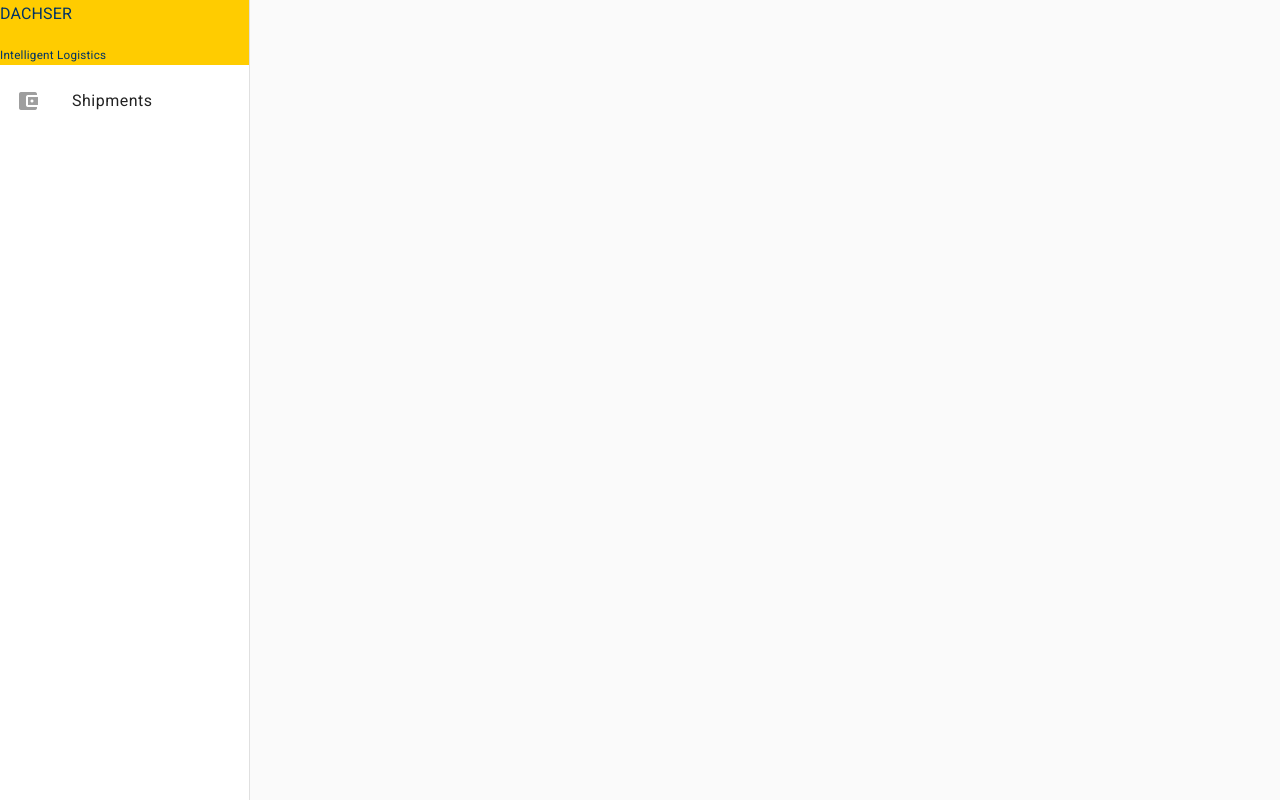
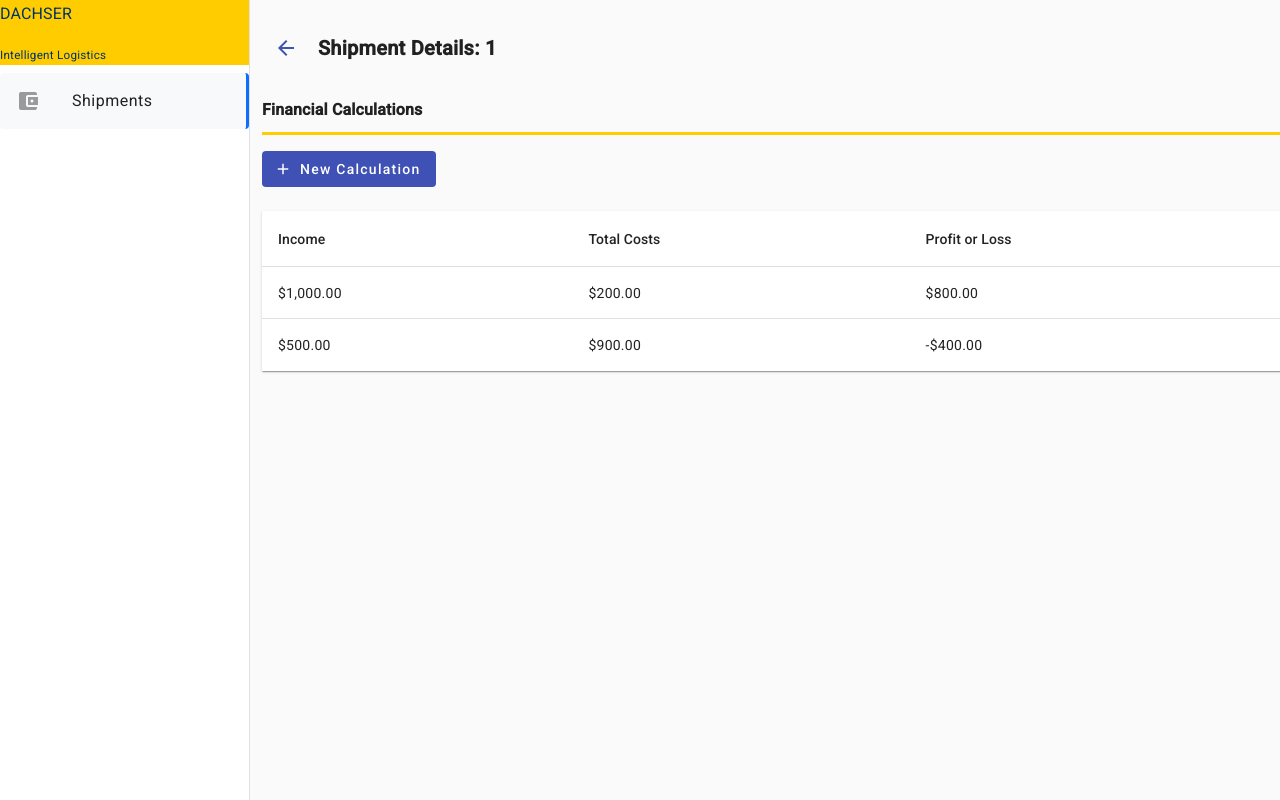
Before and after one commit to pedropds/dachser_demo, an Angular app in the folder frontend/: page /shipments/1 in a window 1280 px wide. Before the commit this address led to /. Built offline with nearby package versions, Linux system fonts and the light colour scheme.

Commit message:
Added Dialog component for adding new Financial Calculations

```diff
--- a/frontend/src/app/app.component.scss
+++ b/frontend/src/app/app.component.scss
@@ -1,15 +1,10 @@
-// Brand Colors
-$dachser-yellow: #ffcc00;
-$dachser-blue: #003366;
-
-// 1. Fixed: Use 100vh (Viewport Height) instead of 100%
 .app-layout-container {
   position: absolute;
   top: 0;
   bottom: 0;
   left: 0;
   right: 0;
-  height: 100vh; // <-- Changed here
+  height: 100vh;
 }
 
 // 2. Sidenav width
@@ -17,16 +12,14 @@ $dachser-blue: #003366;
   width: 250px;
 }
 
-// 3. Fixed: Added !important to force the color over Material/Bootstrap defaults
 .brand-header {
-  background-color: $dachser-yellow !important; // <-- Changed here
+  background-color: var(--dachser-yellow) !important;
 }
 
 .brand-text {
-  color: $dachser-blue !important;
+  color: var(--dachser-blue) !important;
 }
 
-// 4. Extracted Active Link Styles
 .active-nav-item {
   background-color: #f8f9fa !important;
   border-right: 3px solid #0d6efd !important;
--- a/frontend/src/app/app.routes.ts
+++ b/frontend/src/app/app.routes.ts
@@ -1,7 +1,9 @@
 import { Routes } from '@angular/router';
 import { ShipmentListComponent } from './features/shipments/shipment-list/shipment-list.component';
+import { ShipmentDetailComponent } from './features/shipments/shipment-detail/shipment-detail.component';
 
 export const routes: Routes = [
   { path: '', redirectTo: 'shipments', pathMatch: 'full' },
   { path: 'shipments', component: ShipmentListComponent },
+  { path: 'shipments/:id', component: ShipmentDetailComponent },
 ];
--- /dev/null
+++ b/frontend/src/app/features/shipments/shipment-detail/calculate-shipment-financials-dialog/calculation-dialog.component.html
@@ -0,0 +1,47 @@
+<h2 mat-dialog-title class="fw-bold">New Calculation</h2>
+
+<mat-dialog-content>
+  <form [formGroup]="calcForm" class="d-flex flex-column mt-2">
+    <mat-form-field appearance="outline" class="mb-2">
+      <mat-label>Income</mat-label>
+      <input
+        matInput
+        type="number"
+        formControlName="income"
+        placeholder="0.00"
+      />
+    </mat-form-field>
+
+    <mat-form-field appearance="outline" class="mb-2">
+      <mat-label>Base Cost</mat-label>
+      <input
+        matInput
+        type="number"
+        formControlName="baseCost"
+        placeholder="0.00"
+      />
+    </mat-form-field>
+
+    <mat-form-field appearance="outline">
+      <mat-label>Additional Cost</mat-label>
+      <input
+        matInput
+        type="number"
+        formControlName="additionalCost"
+        placeholder="0.00"
+      />
+    </mat-form-field>
+  </form>
+</mat-dialog-content>
+
+<mat-dialog-actions align="end" class="mb-2 pe-3">
+  <button mat-button mat-dialog-close>Cancel</button>
+  <button
+    mat-flat-button
+    color="primary"
+    [disabled]="calcForm.invalid"
+    (click)="submit()"
+  >
+    Calculate & Save
+  </button>
+</mat-dialog-actions>
--- /dev/null
+++ b/frontend/src/app/features/shipments/shipment-detail/calculate-shipment-financials-dialog/calculation-dialog.component.scss
@@ -0,0 +1,11 @@
+/* Ensure form fields take up the full width of the dialog */
+mat-form-field {
+  width: 100%;
+}
+
+/* Remove default browser arrows from number inputs for a cleaner look */
+input::-webkit-outer-spin-button,
+input::-webkit-inner-spin-button {
+  -webkit-appearance: none;
+  margin: 0;
+}
--- /dev/null
+++ b/frontend/src/app/features/shipments/shipment-detail/calculate-shipment-financials-dialog/calculation-dialog.component.ts
@@ -0,0 +1,47 @@
+import { Component } from '@angular/core';
+import { CommonModule } from '@angular/common';
+import {
+  ReactiveFormsModule,
+  FormBuilder,
+  FormGroup,
+  Validators,
+} from '@angular/forms';
+import { MatDialogModule, MatDialogRef } from '@angular/material/dialog';
+import { MatButtonModule } from '@angular/material/button';
+import { MatFormFieldModule } from '@angular/material/form-field';
+import { MatInputModule } from '@angular/material/input';
+
+@Component({
+  selector: 'app-calculation-dialog',
+  standalone: true,
+  imports: [
+    CommonModule,
+    ReactiveFormsModule,
+    MatDialogModule,
+    MatButtonModule,
+    MatFormFieldModule,
+    MatInputModule,
+  ],
+  templateUrl: './calculation-dialog.component.html',
+  styleUrl: './calculation-dialog.component.scss',
+})
+export class CalculationDialogComponent {
+  calcForm: FormGroup;
+
+  constructor(
+    private fb: FormBuilder,
+    private dialogRef: MatDialogRef<CalculationDialogComponent>,
+  ) {
+    this.calcForm = this.fb.group({
+      income: [null, [Validators.required, Validators.min(0)]],
+      baseCost: [null, [Validators.required, Validators.min(0)]],
+      additionalCost: [null, [Validators.min(0)]],
+    });
+  }
+
+  submit() {
+    if (this.calcForm.valid) {
+      this.dialogRef.close(this.calcForm.value);
+    }
+  }
+}
--- /dev/null
+++ b/frontend/src/app/features/shipments/shipment-detail/shipment-detail.component.html
@@ -0,0 +1,94 @@
+<div class="page-wrapper">
+  <!-- Main Page Header & Back Button -->
+  <div class="page-header">
+    <button
+      mat-icon-button
+      color="primary"
+      (click)="goBack()"
+      class="back-button"
+    >
+      <mat-icon>arrow_back</mat-icon>
+    </button>
+    <h2 class="mat-h2 page-title">Shipment Details: {{ shipmentId }}</h2>
+  </div>
+
+  <!-- Financials Section Header -->
+  <div class="section-container">
+    <h3 class="mat-h3 section-title">Financial Calculations</h3>
+
+    <!-- Button stacked below the title -->
+    <button mat-flat-button color="primary" (click)="openCalculationDialog()">
+      <mat-icon>add</mat-icon> New Calculation
+    </button>
+  </div>
+
+  <!-- History Table Card -->
+  <mat-card class="mat-elevation-z2 history-card">
+    <table
+      mat-table
+      [dataSource]="financialHistory"
+      class="w-100 prototype-table"
+    >
+      <ng-container matColumnDef="income">
+        <th
+          mat-header-cell
+          *matHeaderCellDef
+          class="fw-bold text-dark border-bottom border-dark"
+        >
+          Income
+        </th>
+        <td
+          mat-cell
+          *matCellDef="let element"
+          class="border-bottom border-dark"
+        >
+          {{ element.income | currency: "USD" }}
+        </td>
+      </ng-container>
+
+      <ng-container matColumnDef="totalCosts">
+        <th
+          mat-header-cell
+          *matHeaderCellDef
+          class="fw-bold text-dark border-bottom border-dark border-start"
+        >
+          Total Costs
+        </th>
+        <td
+          mat-cell
+          *matCellDef="let element"
+          class="border-bottom border-dark border-start"
+        >
+          {{ element.totalCosts | currency: "USD" }}
+        </td>
+      </ng-container>
+
+      <ng-container matColumnDef="profitOrLoss">
+        <th
+          mat-header-cell
+          *matHeaderCellDef
+          class="fw-bold text-dark border-bottom border-dark border-start"
+        >
+          Profit or Loss
+        </th>
+        <td
+          mat-cell
+          *matCellDef="let element"
+          class="border-bottom border-dark border-start"
+        >
+          <span
+            [ngClass]="{
+              'text-success fw-bold': element.profitOrLoss >= 0,
+              'text-danger fw-bold': element.profitOrLoss < 0,
+            }"
+          >
+            {{ element.profitOrLoss | currency: "USD" }}
+          </span>
+        </td>
+      </ng-container>
+
+      <tr mat-header-row *matHeaderRowDef="displayedColumns"></tr>
+      <tr mat-row *matRowDef="let row; columns: displayedColumns"></tr>
+    </table>
+  </mat-card>
+</div>
--- /dev/null
+++ b/frontend/src/app/features/shipments/shipment-detail/shipment-detail.component.scss
@@ -0,0 +1,39 @@
+.page-wrapper {
+  width: 100%;
+  padding: 1.5rem 0.75rem;
+  margin-right: auto;
+  margin-left: auto;
+}
+
+.page-header {
+  display: flex;
+  align-items: center;
+  margin-bottom: 1.5rem;
+
+  .back-button {
+    margin-right: 0.5rem;
+  }
+
+  .page-title {
+    margin-bottom: 0;
+    font-weight: 700;
+  }
+}
+
+.section-container {
+  margin-bottom: 1.5rem;
+
+  .section-title {
+    border-bottom: 3px solid var(--dachser-yellow);
+    padding-bottom: 0.5rem;
+    margin-bottom: 1rem;
+    font-weight: 600;
+    width: 100%;
+  }
+}
+
+.history-card {
+  border-radius: 0;
+  padding: 0;
+  overflow: hidden;
+}
--- /dev/null
+++ b/frontend/src/app/features/shipments/shipment-detail/shipment-detail.component.ts
@@ -0,0 +1,77 @@
+import { Component, OnInit } from '@angular/core';
+import { CommonModule, Location } from '@angular/common';
+import { ActivatedRoute } from '@angular/router';
+import { MatButtonModule } from '@angular/material/button';
+import { MatIconModule } from '@angular/material/icon';
+import { MatCardModule } from '@angular/material/card';
+import { MatTableModule } from '@angular/material/table';
+import { MatDialog, MatDialogModule } from '@angular/material/dialog';
+import { CalculationDialogComponent } from './calculate-shipment-financials-dialog/calculation-dialog.component';
+
+@Component({
+  selector: 'app-shipment-detail',
+  standalone: true,
+  imports: [
+    CommonModule,
+    MatButtonModule,
+    MatIconModule,
+    MatCardModule,
+    MatTableModule,
+    MatDialogModule,
+  ],
+  templateUrl: './shipment-detail.component.html',
+  styleUrl: './shipment-detail.component.scss',
+})
+export class ShipmentDetailComponent implements OnInit {
+  shipmentId: string = '';
+
+  financialHistory = [
+    { income: 1000, totalCosts: 200, profitOrLoss: 800 },
+    { income: 500, totalCosts: 900, profitOrLoss: -400 },
+  ];
+
+  displayedColumns: string[] = ['income', 'totalCosts', 'profitOrLoss'];
+
+  constructor(
+    private route: ActivatedRoute,
+    private location: Location,
+    private dialog: MatDialog, // <-- Inject MatDialog
+  ) {}
+
+  ngOnInit() {
+    this.shipmentId = this.route.snapshot.paramMap.get('id') || '';
+  }
+
+  goBack() {
+    this.location.back();
+  }
+
+  openCalculationDialog() {
+    const dialogRef = this.dialog.open(CalculationDialogComponent, {
+      width: '400px',
+      disableClose: true, // Forces the user to click cancel or submit
+    });
+
+    dialogRef.afterClosed().subscribe((result) => {
+      if (result) {
+        // Result contains the data from the dialog's form
+        const totalIncome = result.income || 0;
+        const totalCosts =
+          (result.baseCost || 0) + (result.additionalCost || 0);
+        const profitOrLoss = totalIncome - totalCosts;
+
+        // Prepend the new calculation to the table
+        this.financialHistory = [
+          {
+            income: totalIncome,
+            totalCosts: totalCosts,
+            profitOrLoss: profitOrLoss,
+          },
+          ...this.financialHistory,
+        ];
+
+        // TODO call the backend here
+      }
+    });
+  }
+}
--- a/frontend/src/app/features/shipments/shipment-list/shipment-list.component.html
+++ b/frontend/src/app/features/shipments/shipment-list/shipment-list.component.html
@@ -85,7 +85,7 @@
             [ngClass]="{
               'bg-success': shipment.status === 'DELIVERED',
               'bg-warning text-dark': shipment.status === 'IN_TRANSIT',
-              'bg-secondary': shipment.status === 'CREATED'
+              'bg-secondary': shipment.status === 'CREATED',
             }"
           >
             {{ shipment.status | titlecase }}
@@ -113,7 +113,7 @@
             class="rounded-0"
             (click)="viewShipment(shipment.trackingNumber)"
           >
-            View Financials
+            View Details
           </button>
         </td>
       </ng-container>
--- a/frontend/src/app/features/shipments/shipment-list/shipment-list.component.scss
+++ b/frontend/src/app/features/shipments/shipment-list/shipment-list.component.scss
@@ -1,4 +1,3 @@
-/* Adjust the Material Form Field to sit inline properly */
 .search-field {
   width: 100%;
   max-width: 400px;
@@ -21,13 +20,10 @@
       transition: background-color 0.2s ease;
 
       &:hover {
-        background-color: var(
-          --bs-light
-        ); // Uses Bootstrap's light gray on hover
+        background-color: var(--bs-light);
       }
     }
 
-    // Ensure the badge text is easily readable
     .badge {
       font-size: 0.85rem;
       padding: 0.5em 0.7em;
--- a/frontend/src/styles.scss
+++ b/frontend/src/styles.scss
@@ -8,3 +8,8 @@ body {
   margin: 0;
   font-family: Roboto, "Helvetica Neue", sans-serif;
 }
+
+:root {
+  --dachser-yellow: #ffcc00;
+  --dachser-blue: #003366;
+}
```
Also changed, not shown: frontend/src/app/features/shipments/shipment-list/shipment-list.component.ts (+6 -3 lines).
